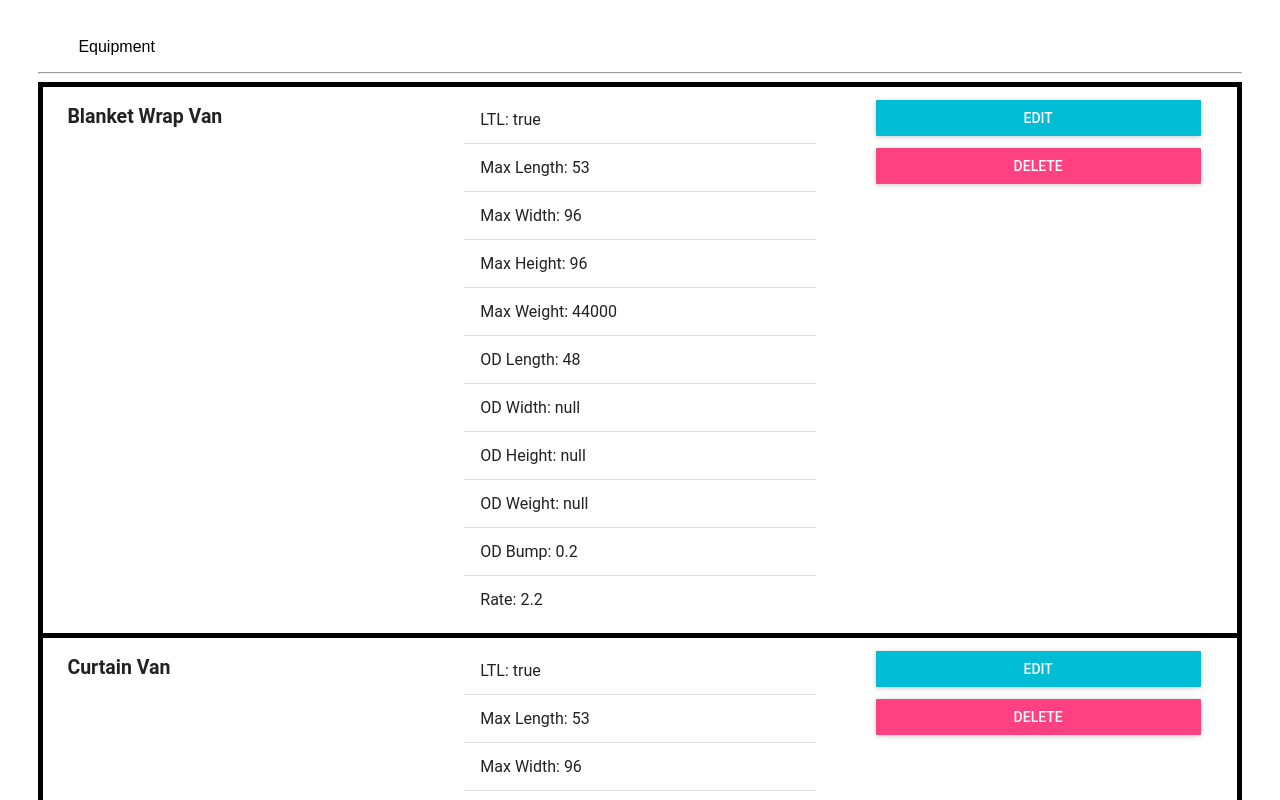
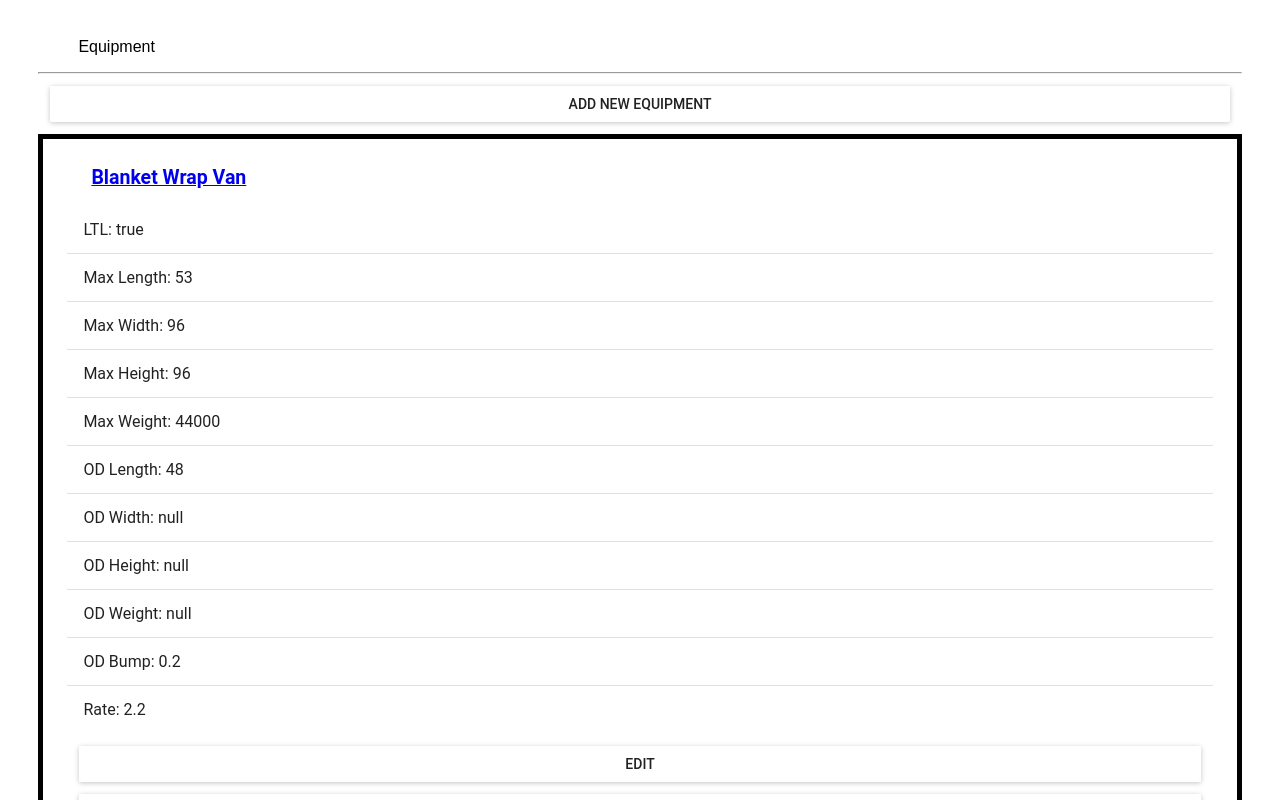
Before and after one commit to stward/equipment-admin, a React (Create React App) app: page / in a window 1280 px wide. Shown: the top 800 px of the page. Built offline with nearby package versions, Linux system fonts and the light colour scheme; what react-tap-event-plugin would draw is missing.

Commit message:
made some style changes to the main page

```diff
--- a/src/Main.js
+++ b/src/Main.js
@@ -20,7 +20,7 @@ import React, { Component } from 'react'
 const buttonStyle = {
   margin: 12,
   display: 'block',
-  backgroundColor: 'green'
+  className: 'buttonStyle'
 };
 
 const tableItemStyle = {
@@ -28,7 +28,7 @@ const tableItemStyle = {
 }
 
 const colStyle = {
-  verticalAlign: 'top',
+  verticalAlign: 'top'
 }
 
 class HomeContainer extends Component {
@@ -40,9 +40,10 @@ class HomeContainer extends Component {
   renderEquipment() {
     return allEquipment.map((x) => (
       <TableRow style={tableItemStyle}>
-        <TableRowColumn style={colStyle}><h2>{x.name}</h2></TableRowColumn>
+
         <TableRowColumn>
           <List>
+          <TableRowColumn style={colStyle}><h2><a href={'/edit'}>{x.name}</a></h2></TableRowColumn>
             <ListItem>LTL: {String(x.ltl)}</ListItem>
             <Divider />
             <ListItem>Max Length: {String(x.maxLength)}</ListItem>
@@ -64,11 +65,9 @@ class HomeContainer extends Component {
             <ListItem>OD Bump: {String(x.odBump)}</ListItem>
             <Divider />
             <ListItem>Rate: {String(x.rate)}</ListItem>
+            <RaisedButton className="button" label="Edit" style={buttonStyle} href={'/edit'} />
+            <RaisedButton className="button" label="Delete" style={buttonStyle} />
           </List>
-        </TableRowColumn>
-        <TableRowColumn style={colStyle}>
-          <RaisedButton className="button" label="Edit" primary={true} style={buttonStyle} href={'/edit'} />
-          <RaisedButton className="button" label="Delete" secondary={true} style={buttonStyle} />
         </TableRowColumn>
       </TableRow>
     ));
@@ -77,6 +76,9 @@ class HomeContainer extends Component {
   render () {
     return (
       <div>
+      <MuiThemeProvider muiTheme={getMuiTheme()}>
+        <RaisedButton label="Add New Equipment" primary={false} style={buttonStyle} />
+      </MuiThemeProvider>
         <MuiThemeProvider muiTheme={getMuiTheme()}>
           <Table>
             <TableBody displayRowCheckbox={false}>
@@ -84,9 +86,6 @@ class HomeContainer extends Component {
             </TableBody>
           </Table>
         </MuiThemeProvider>
-        <MuiThemeProvider muiTheme={getMuiTheme()}>
-          <RaisedButton label="Create" primary={false} style={buttonStyle} />
-        </MuiThemeProvider>
       </div>
     )
   }
```
